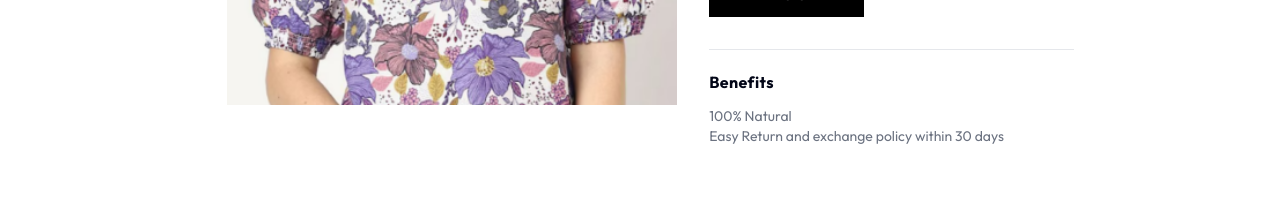
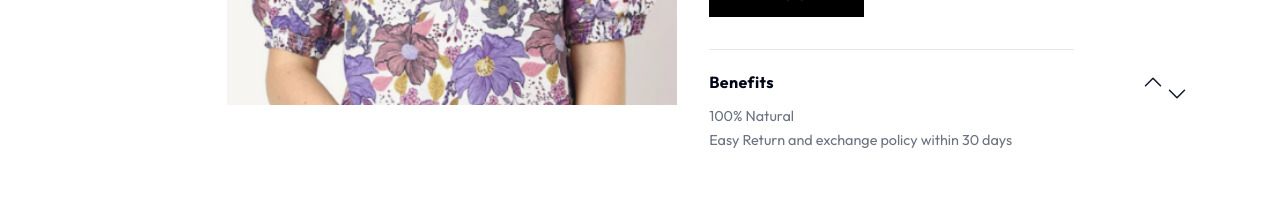
Before and after one commit to chun-eric/bazaar_ecommerce, a React (Vite) app: page /product/aaaaa in a window 1280 px wide. Shown: the part 546-746 px from the top of the page. Built offline with nearby package versions, Linux system fonts and the light colour scheme.

Commit message:
Start on Toggle benefit in product component

```diff
--- a/src/pages/Product.jsx
+++ b/src/pages/Product.jsx
@@ -20,6 +20,15 @@ const Product = () => {
   const [image, setImage] = useState("");
   // add the product size selection state
   const [size, setSize] = useState("");
+
+  // add arrow toggle state
+  const [arrowToggle, setArrowToggle] = useState(false);
+
+  const handleClick = () => {
+    setArrowToggle(!arrowToggle);
+  };
+
+  console.log(arrowToggle);
 
   const fetchProductData = async () => {
     try {
@@ -129,13 +138,44 @@ const Product = () => {
 
           {/* Accordian - Product Details */}
           <div className='flex flex-col gap-1 mt-5 text-sm text-gray-500'>
-            <div className=''>
+            <div className='relative flex items-center justify-between'>
               <p className='text-base font-bold tracking-wide text-slate-950'>
                 Benefits
               </p>
+              <div className=''>
+                <svg
+                  onClick={() => handleClick}
+                  xmlns='http://www.w3.org/2000/svg'
+                  fill='none'
+                  viewBox='0 0 24 24'
+                  strokeWidth={1.5}
+                  stroke='currentColor'
+                  className='font-[0.8rem] size-6 text-slate-900 cursor-pointer absolute'
+                >
+                  <path
+                    strokeLinecap='round'
+                    strokeLinejoin='round'
+                    d='m19.5 8.25-7.5 7.5-7.5-7.5'
+                  />
+                </svg>
+                <svg
+                  xmlns='http://www.w3.org/2000/svg'
+                  fill='none'
+                  viewBox='0 0 24 24'
+                  strokeWidth={1.5}
+                  stroke='currentColor'
+                  className='font-[0.8rem] size-6 text-slate-900 cursor-pointer absolute right-0 top-0'
+                >
+                  <path
+                    strokeLinecap='round'
+                    strokeLinejoin='round'
+                    d='m4.5 15.75 7.5-7.5 7.5 7.5'
+                  />
+                </svg>
+              </div>
             </div>
-            <div className='mt-2'>
-              <p>100% Natural</p>
+            <div className='flex flex-col gap-1 mt-2 text-[0.9rem] right-0 top-0'>
+              <p className=''>100% Natural</p>
               <p>Easy Return and exchange policy within 30 days</p>
             </div>
           </div>
```
Also changed, not shown: 1 other file (tests, documents, lock files or other folders).
